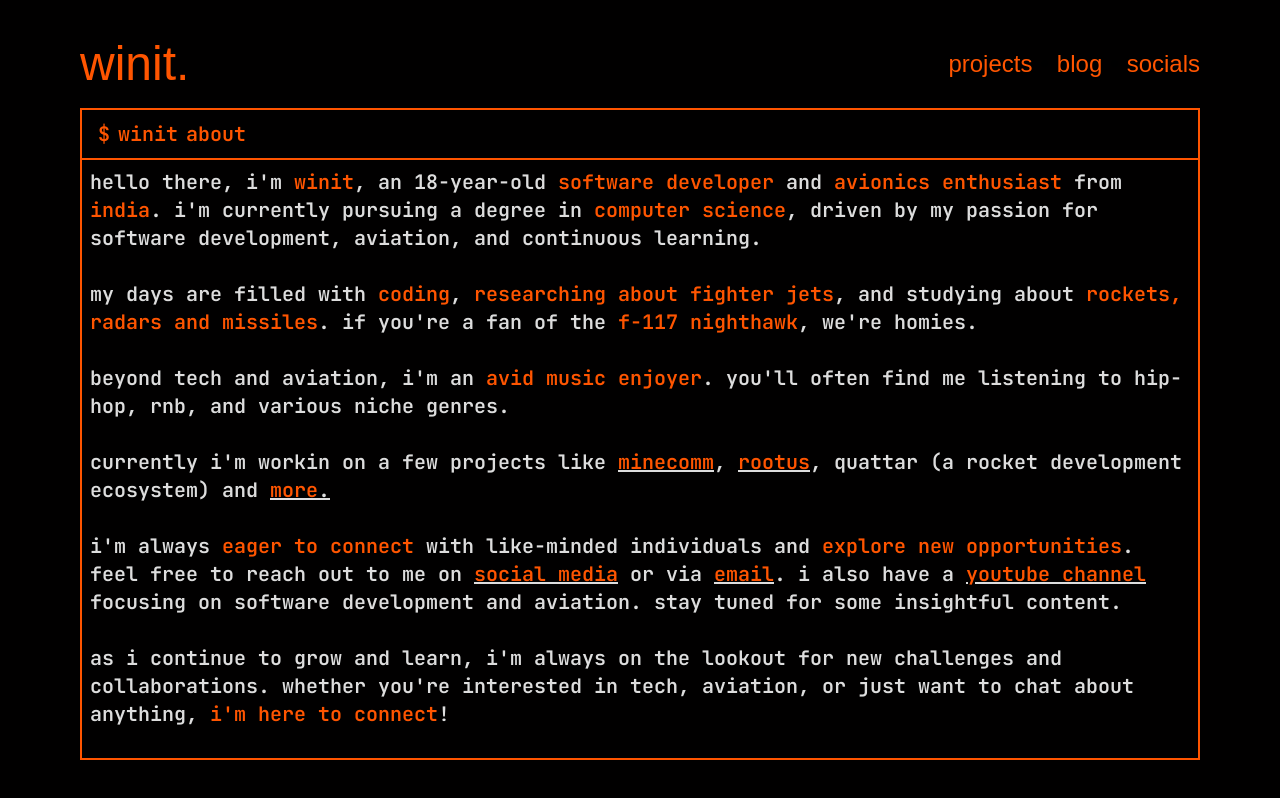
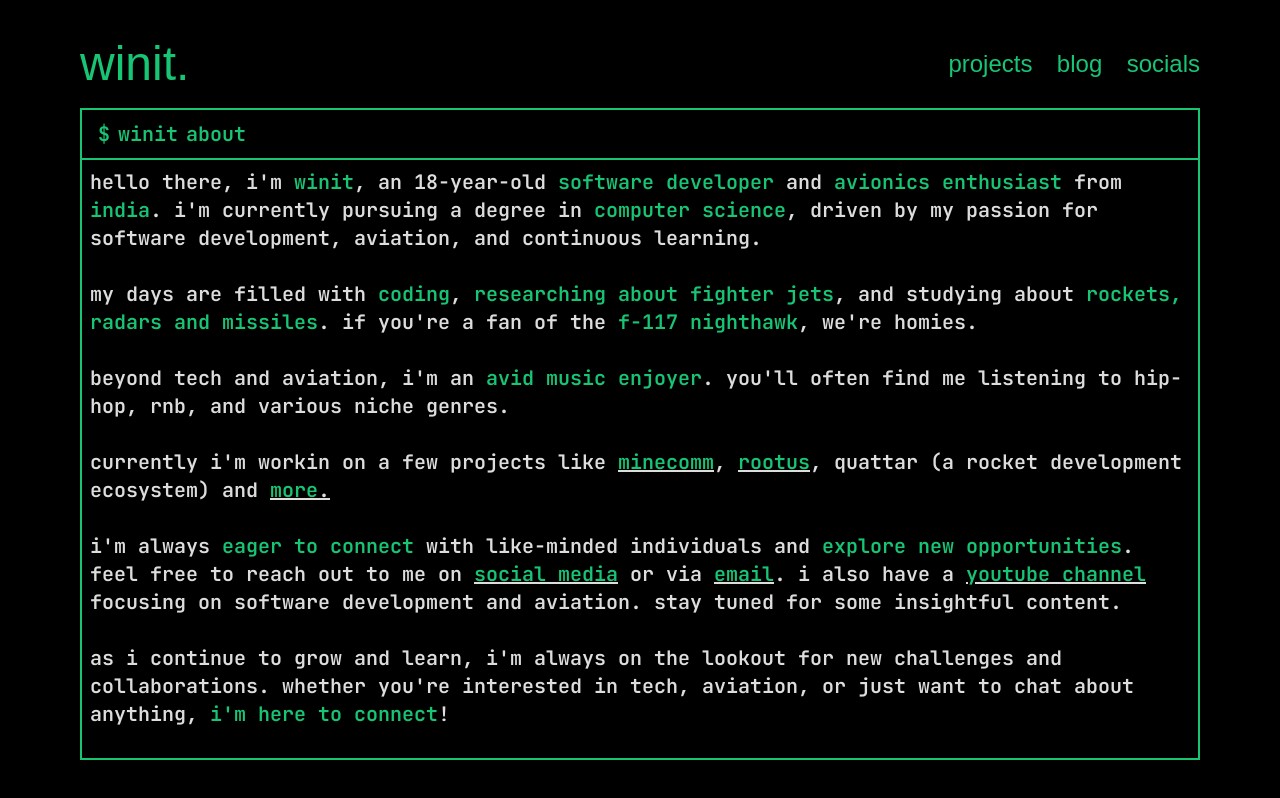
Before and after one commit to heywinit/winit.dev, a React (Vite) app: page / in a window 1280 px wide. Built offline with nearby package versions, Linux system fonts and the light colour scheme.

Commit message:
color udpate

```diff
--- a/src/index.css
+++ b/src/index.css
@@ -4,9 +4,9 @@
 
 :root {
   /* Color variables */
-  --glow-color: #ff5500;
-  --glow-spread-color: #ff5500;
-  --enhanced-glow-color: #ff5500;
+  --glow-color: #17c574;
+  --glow-spread-color: #17c574;
+  --enhanced-glow-color: #17c574;
   --bg-color: #010000;
 
 
@@ -34,10 +34,10 @@
   }
 }
 
-h1 {
+/* h1 {
   animation: blink 12s infinite;
   -webkit-animation: blink 12s infinite;
-}
+} */
 
 /*
 body {
@@ -52,7 +52,7 @@ body {
 .mono {
   font-family: "JetBrains Mono", monospace;
 }
-
+/*
 @-webkit-keyframes blink {
   20%,
   24%,
@@ -97,4 +97,4 @@ body {
       0 0 98px #ffffff;
     color: var(--blink-color-2);
   }
-}
+} */
--- a/tailwind.config.js
+++ b/tailwind.config.js
@@ -4,8 +4,10 @@ export default {
   theme: {
     extend: {},
     colors: {
-      prim: "#ff5500",
-      prima: "#ff5500aa",
+      prim: "#17c574",
+      prima: "#17c574aa",
+      // prim: "#ff5500",
+      // prima: "#ff5500aa",
     },
   },
   plugins: [],
```
